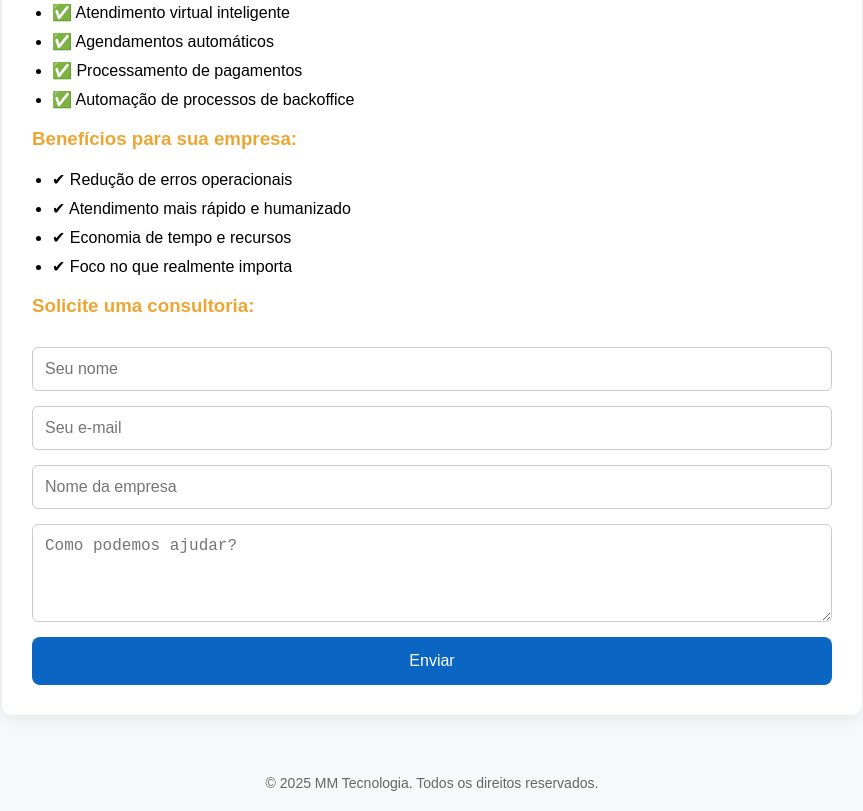
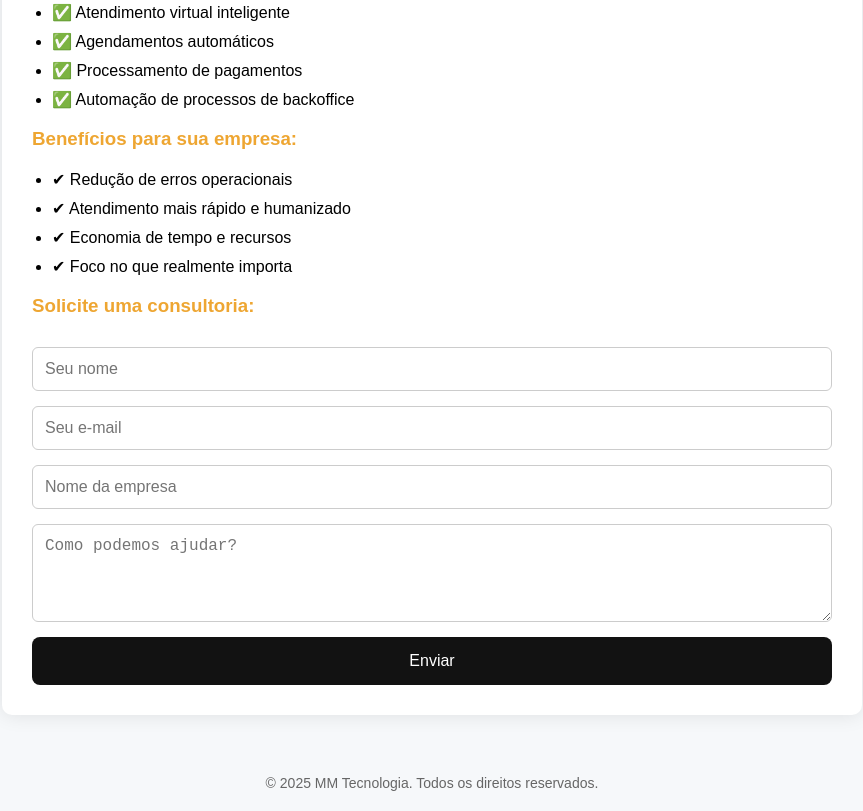
Before and after one commit to SyaneMoreira/landingpage-ia, a plain HTML site: page index.html in a window 1280 px wide. Shown: the part 351-1162 px from the top of the page, without its empty margins (208-1071 px from the left). Drawn offline with Linux system fonts and the light colour scheme.

Commit message:
Update index.html

```diff
--- a/index.html
+++ b/index.html
@@ -60,7 +60,7 @@
     }
 
     button {
-      background-color: #0a66c2;
+      background-color: #121212;
       color: white;
       padding: 15px;
       font-size: 16px;
```
